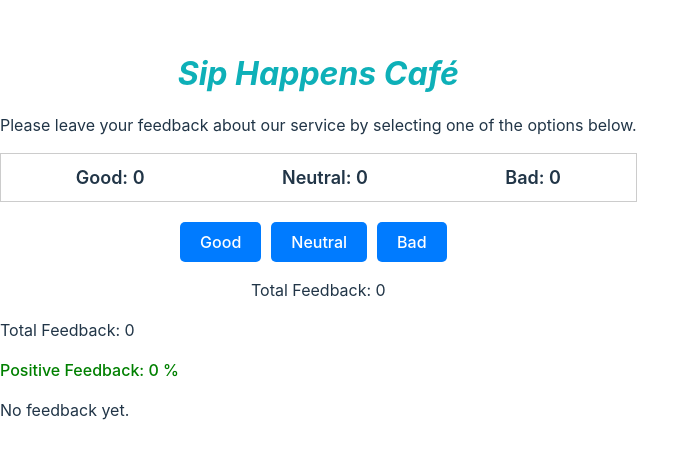
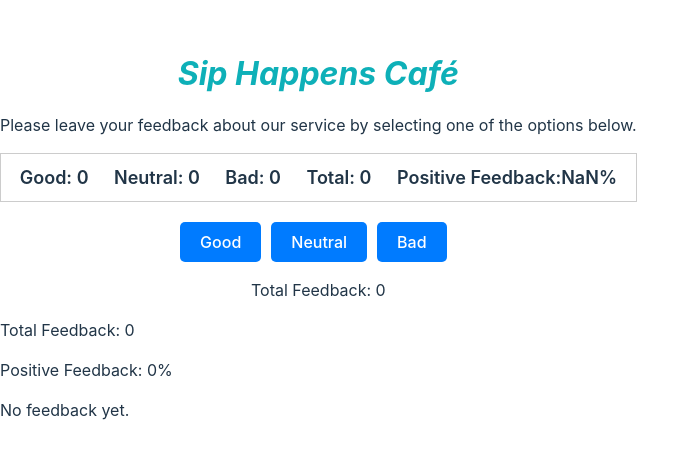
Before and after one commit to AnastasiiaTitarenko/goit-react-hw-02, a React (Vite) app: page / in a window 1280 px wide. Shown: the part 164-622 px from the top of the page, without its empty margins (0-700 px from the left). Built offline with nearby package versions, Linux system fonts and the light colour scheme.

Commit message:
update hw2-react

```diff
--- a/src/components/App/App.jsx
+++ b/src/components/App/App.jsx
@@ -30,7 +30,7 @@ function App() {
   };
 
   const totalFeedback = feedback.good + feedback.neutral + feedback.bad;
-  const positiveFeedback = Math.round(( feedback.good / totalFeedback) * 100);
+  const positiveFeedback = Math.round((feedback.good / totalFeedback) * 100);
 
   const resetFeedback = () => {
     setFeedback({
@@ -40,21 +40,26 @@ function App() {
     })
   };
 
-
   return (
     <>
-      <Description/>
-      <Feedback feedback={feedback} />
-            <Options
-              updateFeedback= {updateFeedback}
-              totalFeedback= {totalFeedback}
-              resetFeedback= { resetFeedback} />
+      <Description />
+
+      <Feedback
+        feedback={feedback}
+        totalFeedback={totalFeedback}
+        positivePercentage={positiveFeedback}
+      />
+      <Options
+        updateFeedback={updateFeedback}
+        totalFeedback={totalFeedback}
+        resetFeedback={resetFeedback}
+      />
 
       <p>Total Feedback: {totalFeedback}</p>
-      <p className={css.positiveFeedback}>Positive Feedback: {isNaN(positiveFeedback) ? 0: positiveFeedback} %</p>
+      <p>Positive Feedback: {isNaN(positiveFeedback) ? 0 : positiveFeedback}%</p>
       {totalFeedback === 0 && <Notification message="No feedback yet." />}
     </>
-  )
+  );
 }
 
 export default App
--- a/src/components/Feedback/Feedback.jsx
+++ b/src/components/Feedback/Feedback.jsx
@@ -1,11 +1,13 @@
 import css from './Feedback.module.css'
 
-const Feedback = ({ feedback }) => {
+const Feedback = ({ feedback, totalFeedback, positivePercentage }) => {
     return (
         <div className={css.feedbackContainer}>
             <p className={css.FeedbackItem}>Good: {feedback.good}</p>
             <p className={css.FeedbackItem}>Neutral: {feedback.neutral}</p>
             <p className={css.FeedbackItem}>Bad: {feedback.bad}</p>
+            <p className={css.FeedbackItem}>Total: {totalFeedback}</p>
+            <p className={css.FeedbackItem}>Positive Feedback:{positivePercentage}%</p>
         </div>
     )
 }
```
